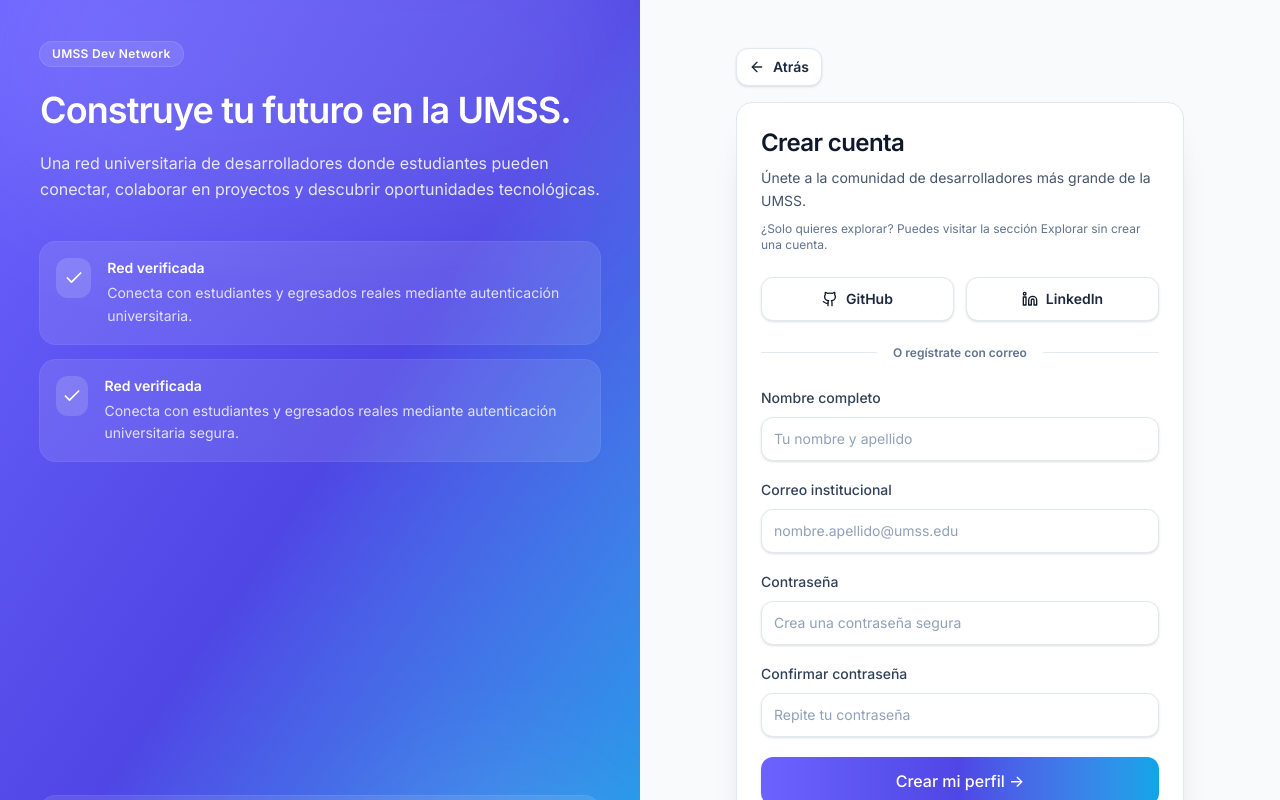
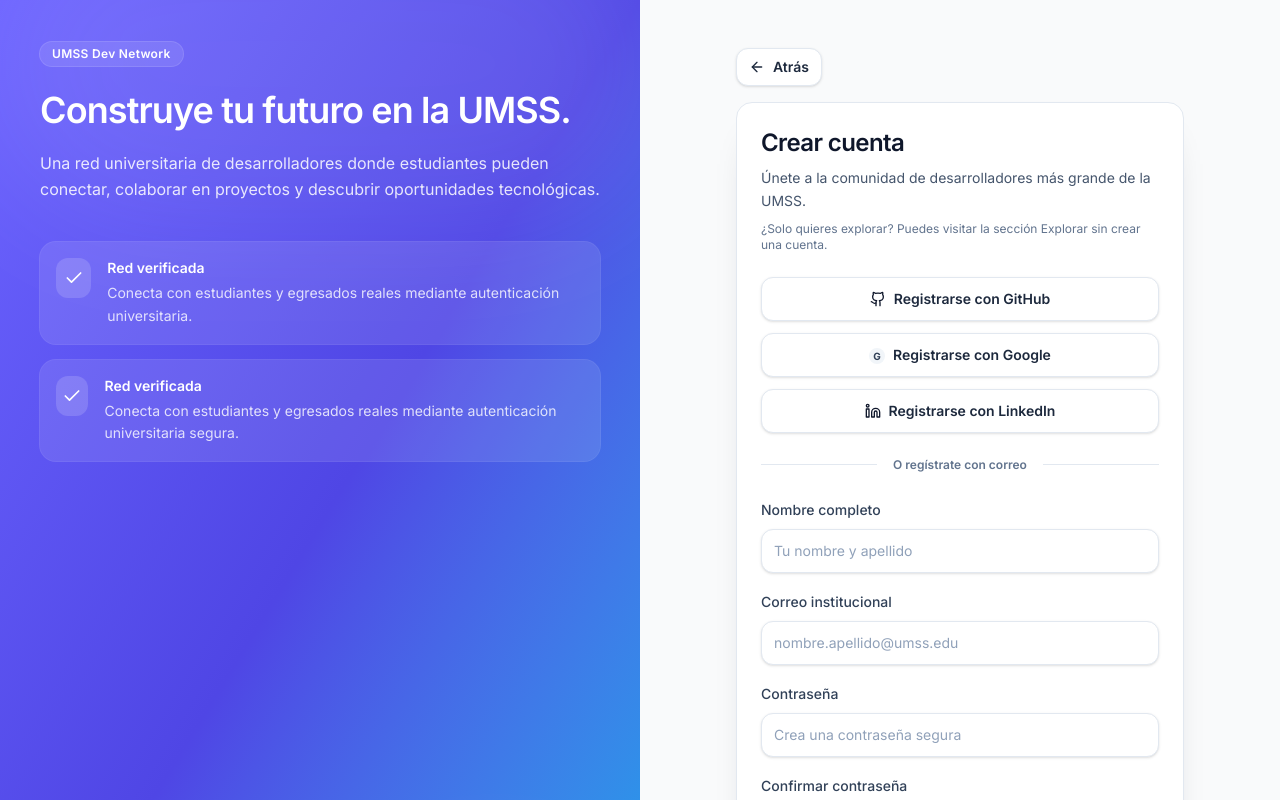
Before and after one commit to LuisHerlan7/Dev_Profile_UMSS_FE, a React (Vite) app: page /register in a window 1280 px wide. Shown: the top 800 px of the page. Built offline with nearby package versions, Linux system fonts and the light colour scheme; no server answers.

Commit message:
Implementar páginas de autenticación y actualizar el destino del proxy de la API al puerto 8000.

```diff
--- a/src/features/auth/pages/LoginPage.tsx
+++ b/src/features/auth/pages/LoginPage.tsx
@@ -65,29 +65,27 @@
         Bienvenido de vuelta. Accede a UMSS Dev Network para continuar construyendo tu perfil.
       </p>
 
-      <div className="mt-6 grid gap-3 sm:grid-cols-[minmax(0,2fr)_minmax(0,1fr)]">
-        <div className="grid gap-3">
+      <div className="mt-6 flex flex-col gap-3">
         <SocialButton
           icon={<Github className="h-4 w-4" />}
           aria-label="Continuar con GitHub"
           onClick={() => window.location.assign(githubOauthUrl)}
         >
-            GitHub
+          Continuar con GitHub
         </SocialButton>
         <SocialButton
           icon={<GoogleIcon />}
           aria-label="Continuar con Google"
           onClick={() => window.location.assign(googleOauthUrl)}
         >
-            Google
+          Continuar con Google
         </SocialButton>
-        </div>
         <SocialButton
           icon={<Linkedin className="h-4 w-4" />}
           aria-label="Continuar con LinkedIn"
           onClick={() => window.location.assign(linkedinOauthUrl)}
         >
-          LinkedIn
+          Continuar con LinkedIn
         </SocialButton>
       </div>
 
--- a/src/features/auth/pages/RegisterPage.tsx
+++ b/src/features/auth/pages/RegisterPage.tsx
@@ -6,6 +6,12 @@
 import { TextField } from '@shared/components/auth/TextField';
 import { Button } from '@shared/components/ui/Button';
 import { getRedirectPathForRole, readStoredAuthSession, registerUser } from '@services/auth';
+
+function GoogleIcon() {
+  return (
+    <span className="inline-flex h-4 w-4 items-center justify-center rounded-full bg-slate-100 text-[10px] font-bold text-slate-700">G</span>
+  );
+}
 
 export function RegisterPage() {
   const navigate = useNavigate();
@@ -19,6 +25,7 @@
 
   const apiBase = (import.meta.env.VITE_API_URL as string | undefined)?.trim() || '';
   const githubOauthUrl = `${apiBase || ''}/api/auth/github/redirect`;
+  const googleOauthUrl = `${apiBase || ''}/api/auth/google/redirect`;
   const linkedinOauthUrl = `${apiBase || ''}/api/auth/linkedin/redirect`;
 
   useEffect(() => {
@@ -66,20 +73,27 @@
         ¿Solo quieres explorar? Puedes visitar la sección Explorar sin crear una cuenta.
       </p>
 
-      <div className="mt-6 grid gap-3 sm:grid-cols-2">
+      <div className="mt-6 flex flex-col gap-3">
         <SocialButton
           icon={<Github className="h-4 w-4" />}
           aria-label="Registrarse con GitHub"
           onClick={() => window.location.assign(githubOauthUrl)}
         >
-          GitHub
+          Registrarse con GitHub
+        </SocialButton>
+        <SocialButton
+          icon={<GoogleIcon />}
+          aria-label="Registrarse con Google"
+          onClick={() => window.location.assign(googleOauthUrl)}
+        >
+          Registrarse con Google
         </SocialButton>
         <SocialButton
           icon={<Linkedin className="h-4 w-4" />}
           aria-label="Registrarse con LinkedIn"
           onClick={() => window.location.assign(linkedinOauthUrl)}
         >
-          LinkedIn
+          Registrarse con LinkedIn
         </SocialButton>
       </div>
 
--- a/vite.config.ts
+++ b/vite.config.ts
@@ -8,7 +8,7 @@
     port: 4200,
     proxy: {
       '/api': {
-        target: 'http://127.0.0.1:9200',
+        target: 'http://127.0.0.1:8000',
         changeOrigin: true,
       },
     },
```
Lines whose indentation alone changed are shown as unchanged.
